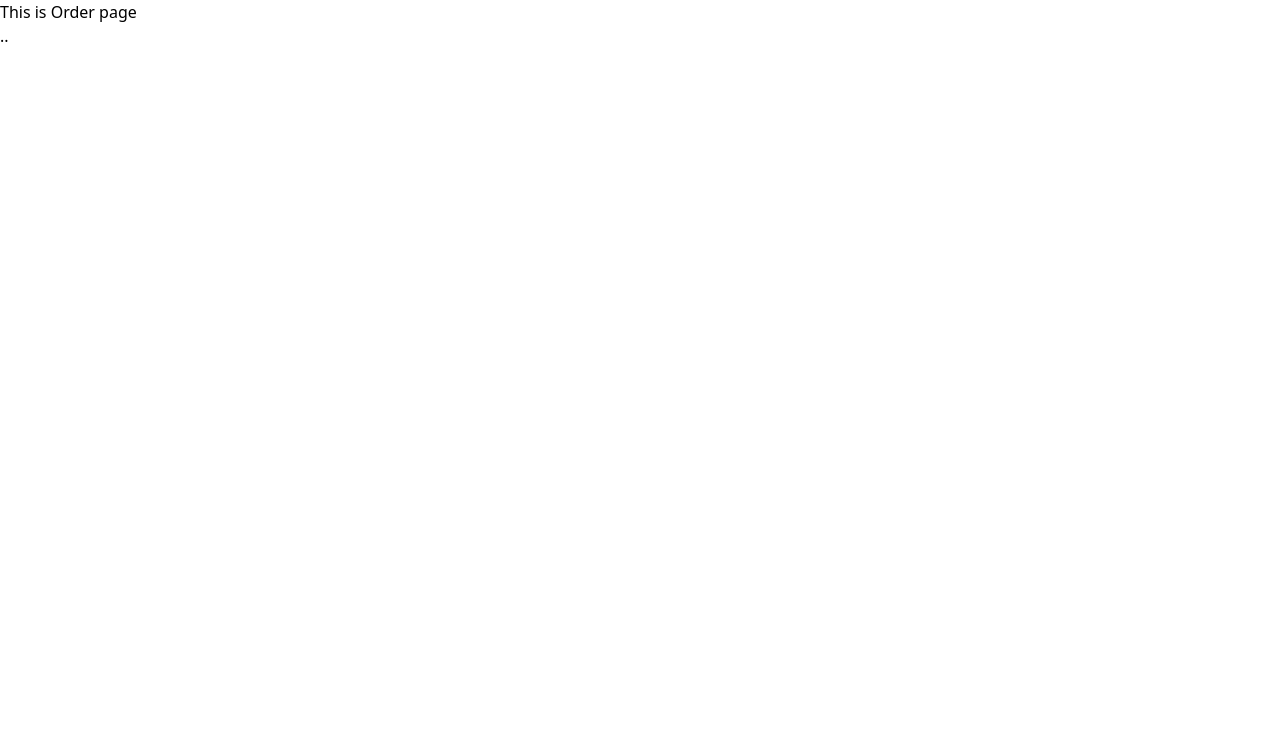
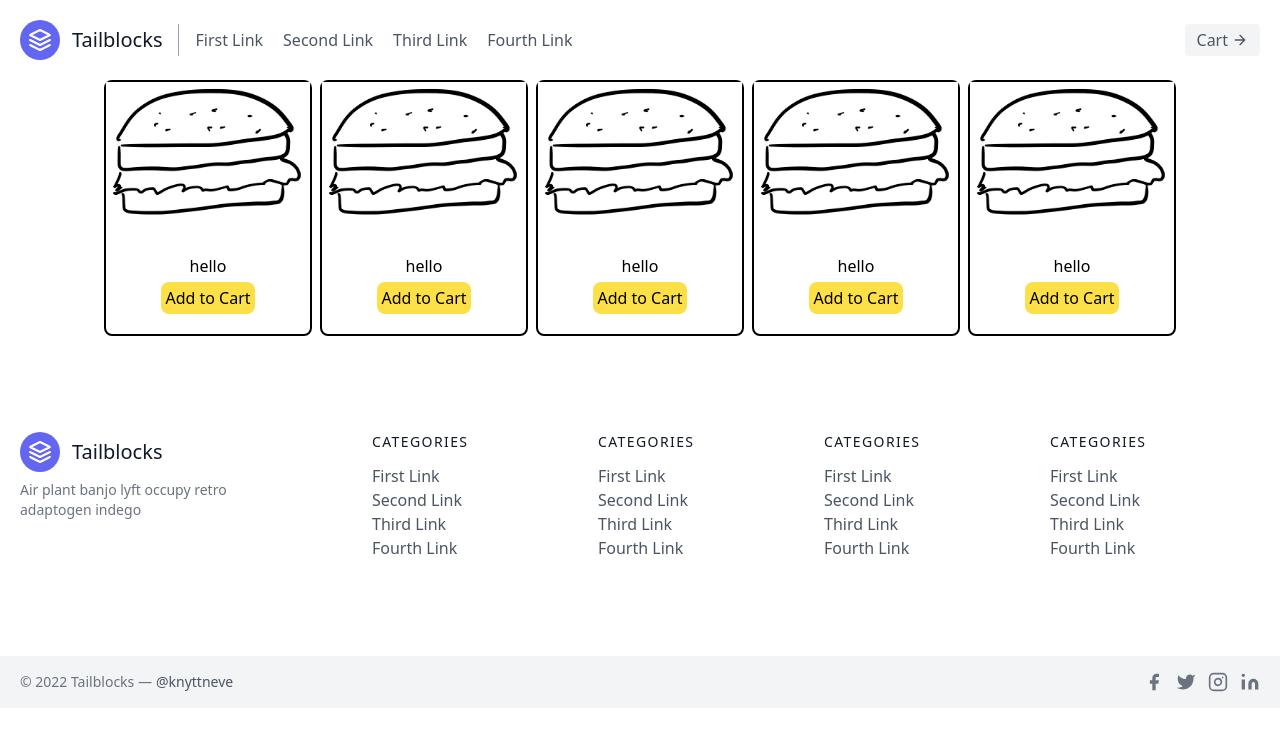
Before and after one commit to benilyxdd/twigoh-present, a Next.js app: page /order in a window 1280 px wide. Shown: the top 730 px of the page. Built offline with nearby package versions, Linux system fonts and the light colour scheme.

Commit message:
test order page

```diff
--- a/pages/order.js
+++ b/pages/order.js
@@ -1,9 +1,19 @@
+import ItemBlock from '../src/components/ItemBlock';
+import Layout from '../src/components/Layout';
+
+import { images } from '../constants/Images';
+
 const Order = () => {
   return (
-    <div>
-      <h1>This is Order page</h1>
-      <h1>..</h1>
-    </div>
+    <Layout>
+      <div className="flex flex-wrap gap-2 justify-center align-middle">
+        <ItemBlock imageUrl={images[0]} name="hello" id={1} />
+        <ItemBlock imageUrl={images[0]} name="hello" id={2} />
+        <ItemBlock imageUrl={images[0]} name="hello" id={3} />
+        <ItemBlock imageUrl={images[0]} name="hello" id={4} />
+        <ItemBlock imageUrl={images[0]} name="hello" id={5} />
+      </div>
+    </Layout>
   );
 };
 
```
